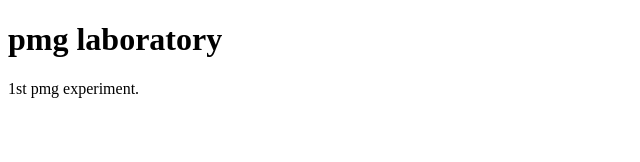
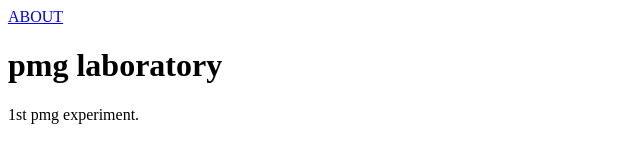
Before and after one commit to Chinmay953528/page, a plain HTML site: page index.html in a window 1280 px wide. Shown: the whole page, without its empty margins (0-640 px from the left). Drawn offline with Linux system fonts and the light colour scheme.

Commit message:
about link

```diff
--- a/index.html
+++ b/index.html
@@ -4,7 +4,7 @@
 <title>Page Title</title>
 </head>
 <body>
-
+<a href="file:///D:/chinmay/a.html">ABOUT</a>
 <h1>pmg laboratory</h1>
 <p>1st pmg experiment.</p>
 
```
